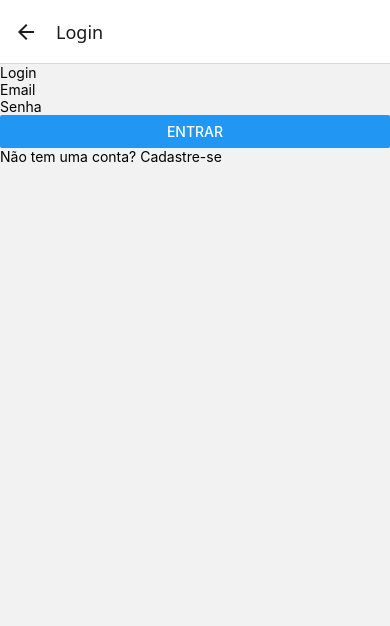
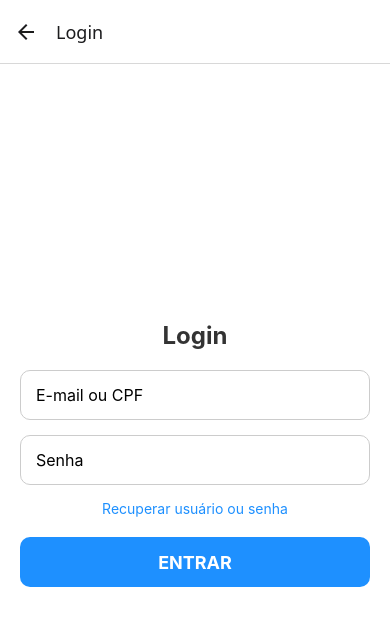
Before and after one commit to GabSDuart/Mapeamento-Solidario, a React Native app in the folder Front/: screen /Login in a window 390 px wide. Shown: the top 626 px of the page. Built offline with nearby package versions, Linux system fonts and the light colour scheme.

Commit message:
Adição de tela Login no front, com async storage

```diff
--- a/Front/src/App.js
+++ b/Front/src/App.js
@@ -1,16 +1,44 @@
-import React from 'react';
+import React, { useContext } from 'react';
 import { NavigationContainer } from '@react-navigation/native';
 import { createStackNavigator } from '@react-navigation/stack';
-import HomeScreen from './screens/HomeScreen'; // Importe a HomeScreen
-import LoginScreen from './components/LoginScreen'; // Importe a LoginScreen
-import MapaScreen from './screens/MapaScreen'; // Importe a MapaScreen (se já existir)
+import { ActivityIndicator, View } from 'react-native';
+import { AuthProvider, AuthContext } from './contexts/AuthContext'; // Importe o AuthProvider e AuthContext
+import HomeScreen from './screens/HomeScreen';
+import LoginScreen from './screens/LoginScreen';
+import MapaScreen from './screens/MapaScreen';
 
 const Stack = createStackNavigator();
 
-const App = () => {
+// Componente para verificar o estado de carregamento
+const AppLoading = () => (
+  <View style={{ flex: 1, justifyContent: 'center', alignItems: 'center' }}>
+    <ActivityIndicator size="large" color="#1E90FF" />
+  </View>
+);
+
+// Componente principal da navegação
+const AppNavigator = () => {
+  const { userToken, isLoading } = useContext(AuthContext); // Use o contexto de autenticação
+
+  if (isLoading) {
+    return <AppLoading />; // Exibe um indicador de carregamento enquanto verifica o login
+  }
+
   return (
     <NavigationContainer>
-      <Stack.Navigator initialRouteName="Home">
+      <Stack.Navigator>
+        {userToken ? (
+          // Telas acessíveis apenas para usuários logados
+          <>
+            <Stack.Screen
+              name="Mapa"
+              component={MapaScreen}
+              options={{ title: 'Mapa' }}
+            />
+          </>
+        ) : (
+          // Telas acessíveis para usuários não logados
+          <>
             <Stack.Screen
               name="Home"
               component={HomeScreen}
@@ -21,14 +49,20 @@ const App = () => {
               component={LoginScreen}
               options={{ title: 'Login' }} // Título da tela de Login
             />
-        <Stack.Screen
-          name="Mapa"
-          component={MapaScreen}
-          options={{ title: 'Mapa' }} // Título da tela do Mapa
-        />
+          </>
+        )}
       </Stack.Navigator>
     </NavigationContainer>
   );
 };
 
+// Componente principal do app
+const App = () => {
+  return (
+    <AuthProvider>
+      <AppNavigator />
+    </AuthProvider>
+  );
+};
+
 export default App;
--- /dev/null
+++ b/Front/src/contexts/AuthContext.js
@@ -0,0 +1,52 @@
+import React, { createContext, useState, useEffect } from 'react';
+import AsyncStorage from '@react-native-async-storage/async-storage';
+
+export const AuthContext = createContext();
+
+export const AuthProvider = ({ children }) => {
+  const [userToken, setUserToken] = useState(null); // Armazena o token do usuário
+  const [isLoading, setIsLoading] = useState(true); // Controla o estado de carregamento
+
+  // Função para fazer login
+  const login = async (token) => {
+    try {
+      await AsyncStorage.setItem('userToken', token); // Salva o token no AsyncStorage
+      setUserToken(token); // Atualiza o estado do token
+    } catch (error) {
+      console.error('Erro ao salvar o token:', error);
+    }
+  };
+
+  // Função para fazer logout
+  const logout = async () => {
+    try {
+      await AsyncStorage.removeItem('userToken'); // Remove o token do AsyncStorage
+      setUserToken(null); // Atualiza o estado do token
+    } catch (error) {
+      console.error('Erro ao remover o token:', error);
+    }
+  };
+
+  // Verifica se o usuário já está logado ao carregar o app
+  const checkLogin = async () => {
+    try {
+      const token = await AsyncStorage.getItem('userToken'); // Recupera o token
+      setUserToken(token); // Atualiza o estado do token
+    } catch (error) {
+      console.error('Erro ao verificar o login:', error);
+    } finally {
+      setIsLoading(false); // Finaliza o carregamento
+    }
+  };
+
+  // Executa a verificação de login ao montar o componente
+  useEffect(() => {
+    checkLogin();
+  }, []);
+
+  return (
+    <AuthContext.Provider value={{ userToken, isLoading, login, logout }}>
+      {children}
+    </AuthContext.Provider>
+  );
+};
--- /dev/null
+++ b/Front/src/screens/LoginScreen.js
@@ -0,0 +1,137 @@
+import React, { useState, useContext } from 'react';
+import { View, Text, TextInput, TouchableOpacity, StyleSheet, Alert } from 'react-native';
+import { AuthContext } from '../contexts/AuthContext'; // Importe o contexto
+
+const LoginScreen = ({ navigation }) => {
+  const [usuario, setUsuario] = useState(''); // Armazena e-mail ou CPF
+  const [senha, setSenha] = useState(''); // Armazena a senha
+  const { login } = useContext(AuthContext); // Use a função de login do contexto
+
+  // Função para validar o login
+  const handleLogin = async () => {
+    if (!usuario || !senha) {
+      Alert.alert('Erro', 'Por favor, preencha todos os campos.');
+      return;
+    }
+
+    // Validação básica de e-mail ou CPF
+    const isEmail = /^[^\s@]+@[^\s@]+\.[^\s@]+$/.test(usuario); // Verifica se é um e-mail válido
+    const isCPF = /^\d{11}$/.test(usuario); // Verifica se é um CPF válido (11 dígitos)
+
+    if (!isEmail && !isCPF) {
+      Alert.alert('Erro', 'Por favor, insira um e-mail ou CPF válido.');
+      return;
+    }
+
+    // Dados para enviar ao backend
+    const dadosLogin = {
+      email: isEmail ? usuario : null,
+      cpf: isCPF ? usuario : null,
+      senha: senha,
+    };
+
+    try {
+      // Faz a chamada à API do backend
+      const response = await fetch('http://localhost:8080/api/login', {
+        method: 'POST',
+        headers: {
+          'Content-Type': 'application/json',
+        },
+        body: JSON.stringify(dadosLogin),
+      });
+
+      const result = await response.json();
+
+      if (response.ok) {
+        login(result.token); // Salva o token no AsyncStorage e no estado
+        navigation.navigate('Mapa'); // Navega para a tela do mapa após o login
+      } else {
+        Alert.alert('Erro', result.message || 'Credenciais inválidas.');
+      }
+    } catch (error) {
+      Alert.alert('Erro', 'Não foi possível conectar ao servidor.');
+      console.error(error);
+    }
+  };
+
+  return (
+    <View style={styles.container}>
+      <Text style={styles.title}>Login</Text>
+
+      {/* Campo de Usuário (e-mail ou CPF) */}
+      <TextInput
+        style={styles.input}
+        placeholder="E-mail ou CPF"
+        value={usuario}
+        onChangeText={setUsuario}
+        keyboardType="email-address" // Teclado otimizado para e-mail
+        autoCapitalize="none" // Evita letras maiúsculas automáticas
+      />
+
+      {/* Campo de Senha */}
+      <TextInput
+        style={styles.input}
+        placeholder="Senha"
+        value={senha}
+        onChangeText={setSenha}
+        secureTextEntry // Oculta a senha
+      />
+
+      {/* Link para recuperar usuário/senha */}
+      <TouchableOpacity onPress={() => navigation.navigate('RecuperarSenha')}>
+        <Text style={styles.link}>Recuperar usuário ou senha</Text>
+      </TouchableOpacity>
+
+      {/* Botão de Entrar */}
+      <TouchableOpacity style={styles.button} onPress={handleLogin}>
+        <Text style={styles.buttonText}>ENTRAR</Text>
+      </TouchableOpacity>
+    </View>
+  );
+};
+
+const styles = StyleSheet.create({
+  container: {
+    flex: 1,
+    justifyContent: 'center',
+    alignItems: 'center',
+    padding: 20,
+    backgroundColor: '#FFF', // Fundo branco
+  },
+  title: {
+    fontSize: 24,
+    fontWeight: 'bold',
+    marginBottom: 20,
+    color: '#333', // Cor do texto
+  },
+  input: {
+    width: '100%',
+    height: 50,
+    borderColor: '#CCC',
+    borderWidth: 1,
+    borderRadius: 10,
+    paddingHorizontal: 15,
+    marginBottom: 15,
+    fontSize: 16,
+  },
+  link: {
+    color: '#1E90FF', // Cor azul para o link
+    fontSize: 14,
+    marginBottom: 20,
+  },
+  button: {
+    width: '100%',
+    height: 50,
+    backgroundColor: '#1E90FF', // Cor azul escuro para o botão
+    justifyContent: 'center',
+    alignItems: 'center',
+    borderRadius: 10,
+  },
+  buttonText: {
+    color: '#FFF',
+    fontSize: 18,
+    fontWeight: 'bold',
+  },
+});
+
+export default LoginScreen;
```
Lines whose indentation alone changed are shown as unchanged.
